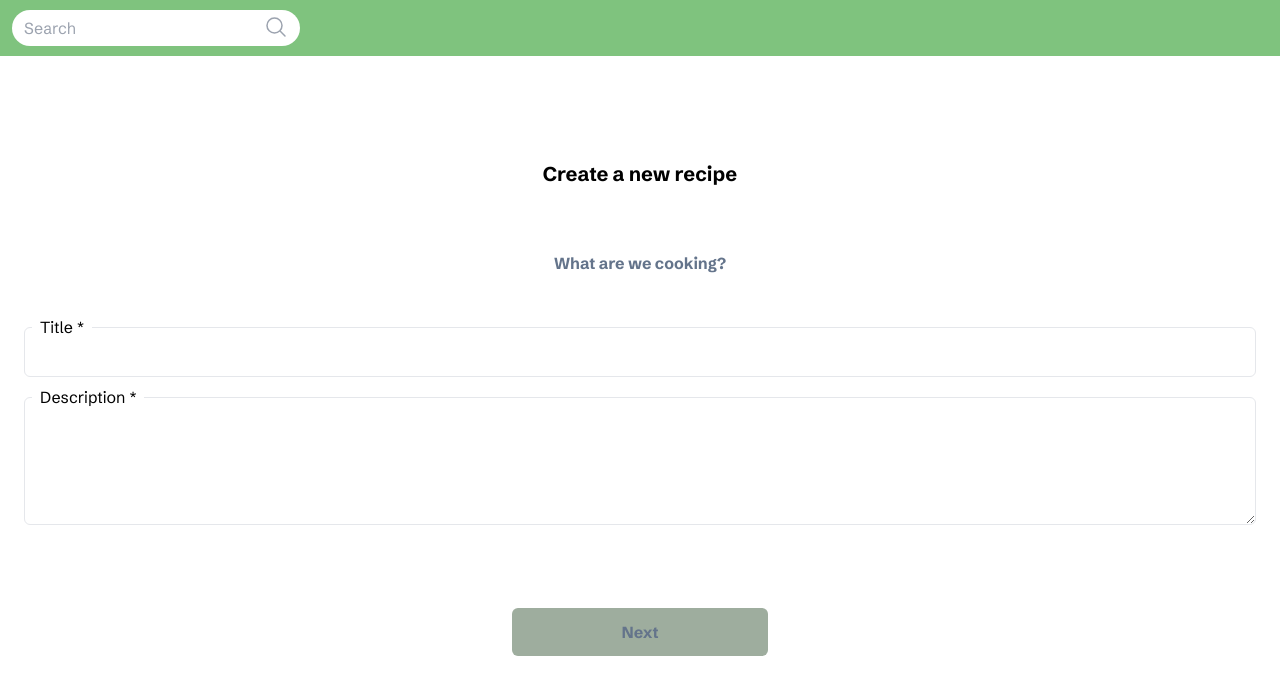
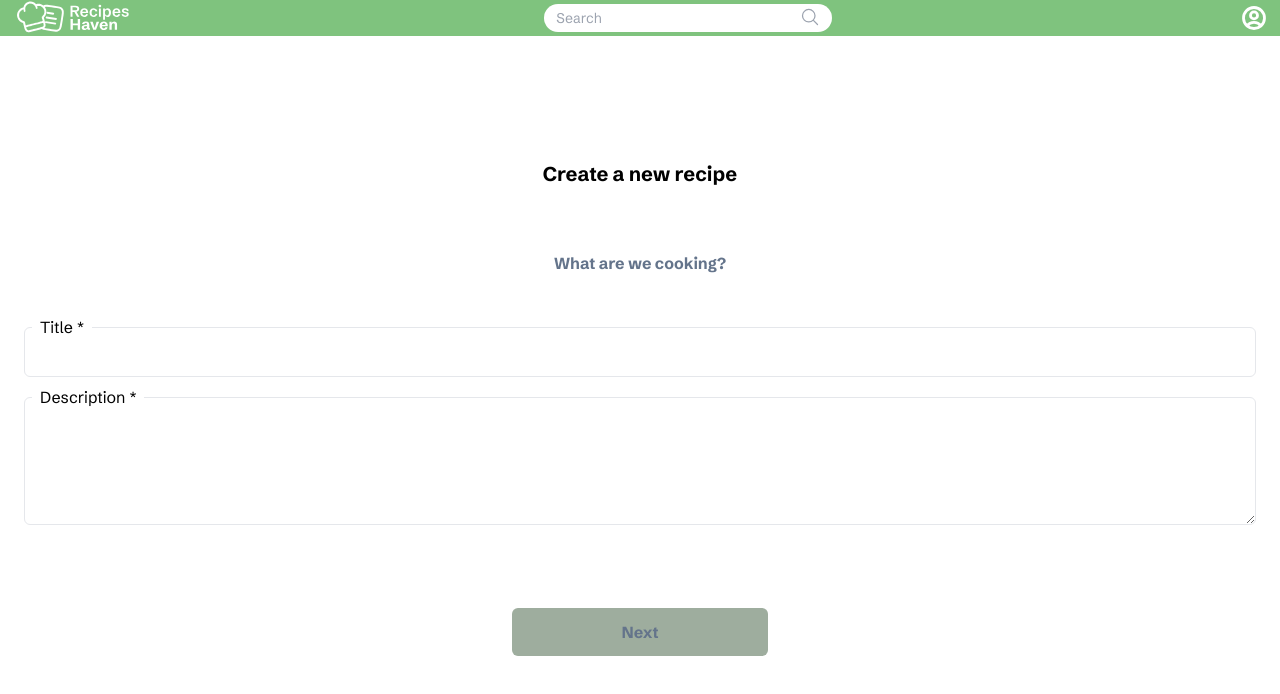
Before and after one commit to joaquincodigo/recipemanager, a Next.js app: page /create-recipe in a window 1280 px wide. Shown: the top 694 px of the page. Built offline with nearby package versions, Linux system fonts and the light colour scheme; no server answers.

Commit message:
home page styling

```diff
--- a/app/(site-pages)/home/page.js
+++ b/app/(site-pages)/home/page.js
@@ -69,7 +69,7 @@ export default function HomePage() {
     const pageContents = paginatedRecipes[currentPage];
     content = (
       <>
-        <div className="grid grid-cols-1 w-full gap-4 justify-items-center">
+        <div className="grid grid-cols-1 md:grid-cols-4 w-full gap-4 justify-items-center">
           {pageContents.map((recipe) => (
             <RecipeCard
               key={recipe.id}
@@ -92,7 +92,7 @@ export default function HomePage() {
   }
 
   return (
-    <div className="p-3">
+    <div className="px-3">
       {content}
       <Footer />
     </div>
--- a/app/components/Drawer.js
+++ b/app/components/Drawer.js
@@ -106,14 +106,14 @@ export default function Drawer({ closeDrawer, isDrawerOpen }) {
                   Liked recipes
                 </Link>
               </li>
-              <li className="flex items-center" onClick={closeDrawer}>
+              {/* <li className="flex items-center" onClick={closeDrawer}>
                 <span className="me-3">
                   <Cog8ToothIcon className="w-6 h-6" />
                 </span>
                 <Link className="font-semibold" href="/settings">
                   Settings
                 </Link>
-              </li>
+              </li> */}
               <li className="flex items-center">
                 <span className="me-3">
                   <ArrowLeftStartOnRectangleIcon className="w-6 h-6" />
--- a/app/components/Header.js
+++ b/app/components/Header.js
@@ -2,22 +2,23 @@
 
 import { useRef, useState, useEffect } from "react";
 import { useSearch } from "@/app/context/SearchContext";
-import { usePathname } from "next/navigation";
 import useViewport from "@/app/hooks/useViewport";
 
 import SearchBar from "./SearchBar";
 import TopBanner from "./TopBanner";
 import SearchButton from "./SearchButton";
+import { usePathname } from "next/navigation";
 
 import UserButton from "./UserButton";
+import { handleClientScriptLoad } from "next/script";
 
 export default function Header({ toggleDrawer }) {
-  const pathname = usePathname();
   const isMobile = useViewport(); // Different headers for mobile an desktop
   const { handleSearch } = useSearch();
   const [isSearchInputOpen, setIsSearchInputOpen] = useState(false);
   const [isVisible, setIsVisible] = useState(true); // Header hiding when scrolling down and re-appearing when scrolling up
   const searchInputRef = useRef(null);
+  const pathname = usePathname();
 
   const toggleSearchInput = () => {
     setIsSearchInputOpen((prevState) => !prevState);
@@ -39,6 +40,12 @@ export default function Header({ toggleDrawer }) {
   };
 
   const lastScroll = useRef(0);
+
+  useEffect(() => {
+    if (pathname !== "/home") {
+      setIsSearchInputOpen(false);
+    }
+  }, [pathname]);
 
   useEffect(() => {
     const handleScroll = () => {
@@ -67,7 +74,8 @@ export default function Header({ toggleDrawer }) {
       flex
       justify-between
       h-14
-      w-screen
+      md:h-9
+      w-full
       px-3
       py-0.5
       items-center
@@ -86,6 +94,7 @@ export default function Header({ toggleDrawer }) {
         isSearchInputOpen ? (
           <div className="w-full flex gap-2 justify-center items-center">
             <SearchBar searchInputRef={searchInputRef} />
+
             <button
               onClick={() => {
                 toggleSearchInput();
--- a/app/components/RecipeCard.js
+++ b/app/components/RecipeCard.js
@@ -22,7 +22,7 @@ export default function RecipeCard({ recipe, isLiked, onToggleLike }) {
   return (
     <Link className="w-full" href={`/recipe/${recipe.id}`}>
       {/* IMAGE */}
-      <div className="p-2 h-full shadow-md border rounded-lg bg-white">
+      <div className="min-h-[350px] p-2 h-full shadow-md border rounded-lg bg-white">
         <div className="relative w-full aspect-[5/4] overflow-hidden rounded-lg mb-3">
           <img
             src={
@@ -51,7 +51,7 @@ export default function RecipeCard({ recipe, isLiked, onToggleLike }) {
         </h2>
 
         {/* DESCRIPTION */}
-        <p className="text mb-3 line-clamp-2">{recipe.description}</p>
+        <p className="min-h-12 mb-3 line-clamp-2">{recipe.description}</p>
 
         {/* FOOTER */}
         <div className="w-full flex justify-aroundx text-sm border-t pt-3 pb-1">
--- a/app/components/SearchBar.js
+++ b/app/components/SearchBar.js
@@ -9,7 +9,7 @@ export default function SearchBar({ onSearch, searchInputRef }) {
   const [inputLength, setInputLength] = useState(0);
 
   return (
-    <div className="flex relative items-center w-72 h-9">
+    <div className="flex relative items-center w-72 h-9 md:h-7">
       <input
         ref={searchInputRef}
         type="text"
@@ -31,6 +31,7 @@ export default function SearchBar({ onSearch, searchInputRef }) {
         focus:ring-slate-300
           focus:ring-inset
           focus:ring-offset-1
+          md:text-sm
           "
       />
       {/* Hide the magnifiying icon to prevent overlap if the input is too long (rare) */}
@@ -38,9 +39,9 @@ export default function SearchBar({ onSearch, searchInputRef }) {
         className={`
         absolute
         right-3
-        w-6
-        h-6
-        bottom-[7px]
+        w-6 md:w-5
+        h-6 md:h-5
+        bottom-[7px] md:bottom-[5px]
         text-gray-400
         transition-opacity duration-500 ease-in-out ${
           inputLength < 30 ? "opacity-100" : "opacity-0"
--- a/app/components/SearchButton.js
+++ b/app/components/SearchButton.js
@@ -1,7 +1,13 @@
 import React from "react";
 import { MagnifyingGlassIcon } from "@heroicons/react/24/outline";
+import { usePathname } from "next/navigation";
 
 export default function SearchButton({ handleClick }) {
+  const pathname = usePathname();
+  if (pathname != "/home") {
+    return null;
+  }
+
   return (
     <>
       <button
@@ -10,7 +16,6 @@ export default function SearchButton({ handleClick }) {
           flex
           items-center
           justify-center
-          md:hidden
           w-8
           h-8
           "
--- a/app/components/TopBanner.js
+++ b/app/components/TopBanner.js
@@ -6,12 +6,12 @@ import Link from "next/link";
 export default function TopBanner() {
   return (
     <>
-      <Link className="md:hidden" href="/">
+      <Link href="/home">
         <Image
           src={"/images/RecipesHavenLogoGreenBg.svg"}
           width={1}
           height={1}
-          style={{ height: "55px", width: "auto" }}
+          className="h-[55px] md:h-[40px] w-auto"
           alt="Top Banner"
           sizes="55px"
           priority
--- a/app/components/UserButton.js
+++ b/app/components/UserButton.js
@@ -9,9 +9,9 @@ export default function UserButton({ onClick }) {
 
   const styles = {
     container:
-      "flex items-center justify-center md:hidden rounded-full w-8 h-8",
+      "flex items-center justify-center rounded-full w-8 h-8 md:w-7 md:h-7",
     annonymousUserBtn:
-      "right-3 w-8 h-8 text-white font-bold text-2xl hover:text-[#619460]",
+      "right-3 w-full h-full text-white font-bold text-2xl hover:text-[#619460]",
   };
 
   return (
```
